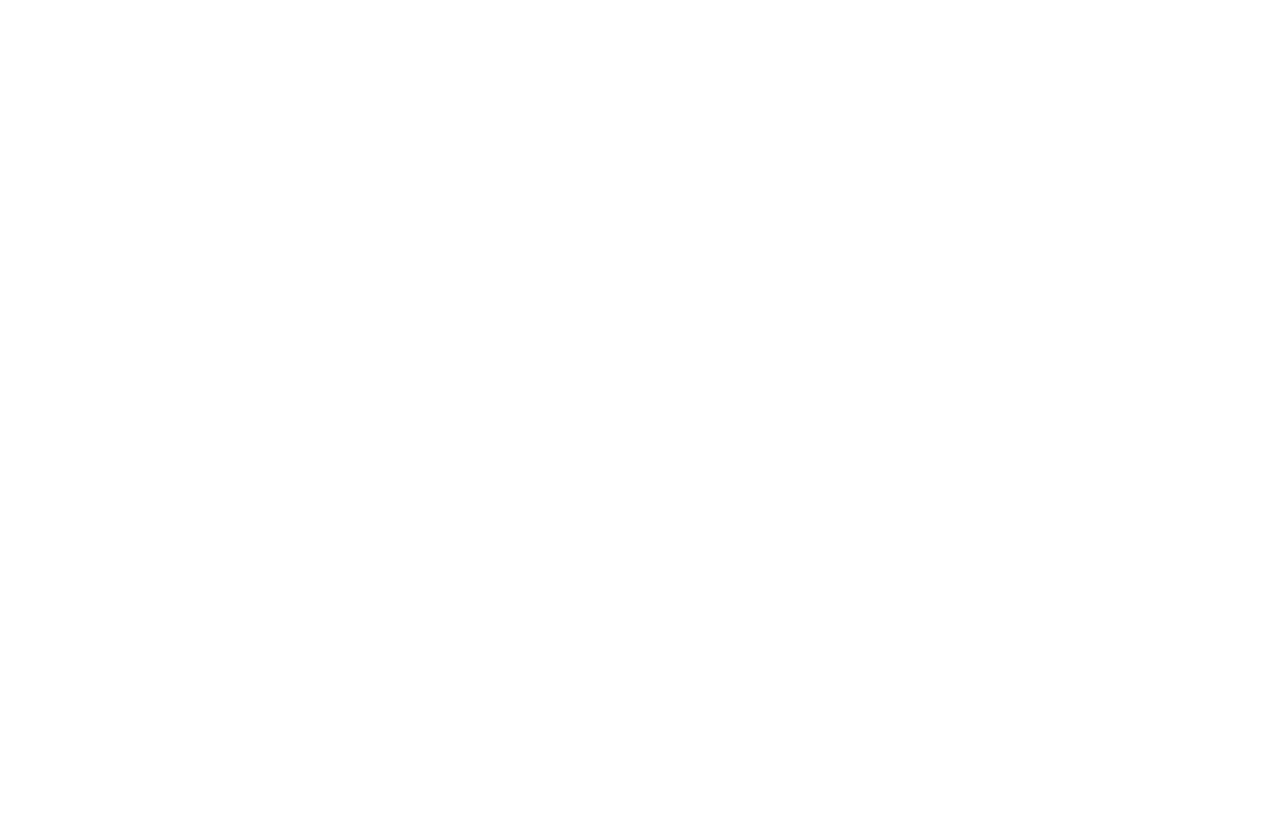
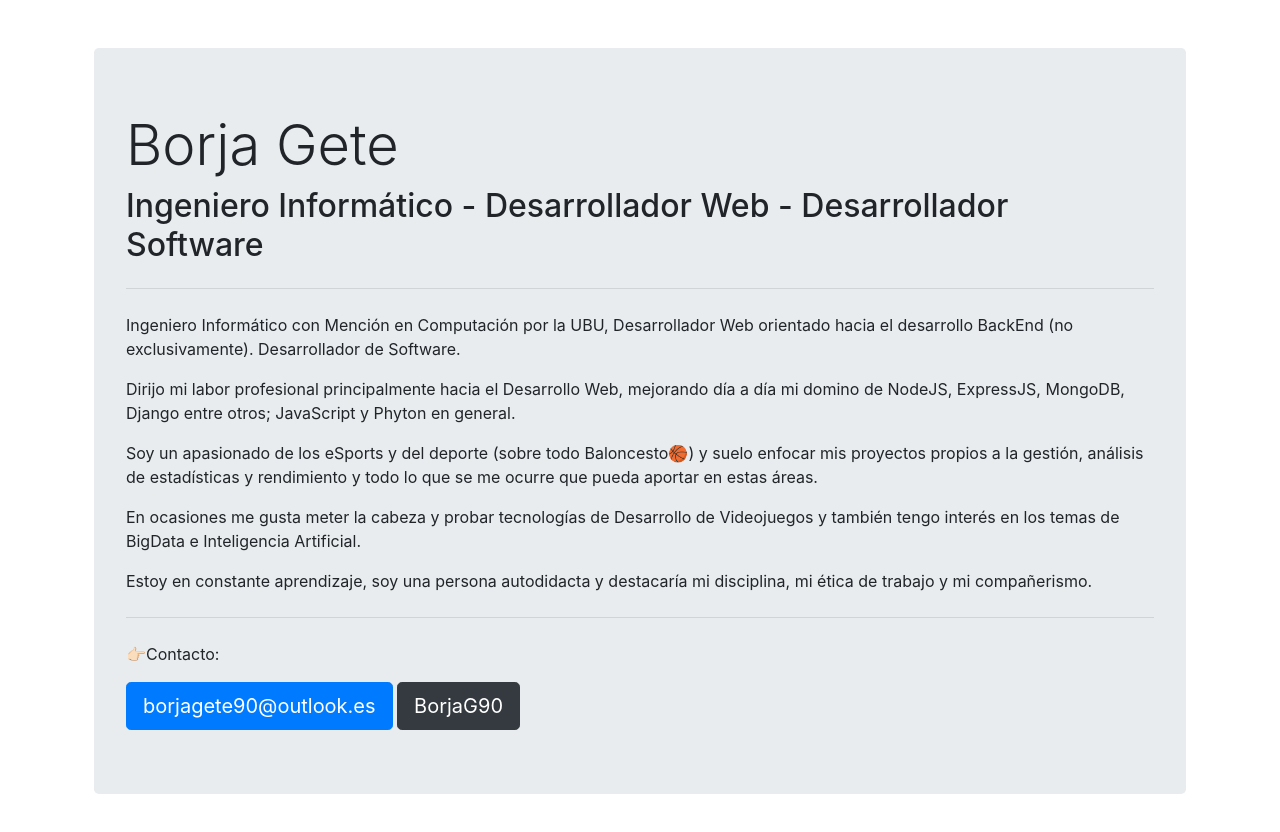
Before and after one commit to BorjaG90/portfolio, a plain HTML site: page src/index.html in a window 1280 px wide. Before the commit the page ends 800 px from the top, so only its background shows below. Drawn offline with nearby package versions, Linux system fonts and the light colour scheme.

Commit message:
Add Bootstrap

```diff
--- a/src/index.html
+++ b/src/index.html
@@ -1,12 +1,38 @@
 <!DOCTYPE html>
-<html lang="en">
+<html lang="es">
 <head>
   <meta charset="UTF-8">
   <meta name="viewport" content="width=device-width, initial-scale=1.0">
   <meta http-equiv="X-UA-Compatible" content="ie=edge">
   <title>Borja Gete</title>
+  <!-- Bootstrap4 -->
+  <link rel="stylesheet" href="https://stackpath.bootstrapcdn.com/bootstrap/4.3.1/css/bootstrap.min.css" integrity="sha384-ggOyR0iXCbMQv3Xipma34MD+dH/1fQ784/j6cY/iJTQUOhcWr7x9JvoRxT2MZw1T" crossorigin="anonymous">
+  <!-- FontAwesome -->
+  <link rel="stylesheet" href="https://use.fontawesome.com/releases/v5.7.2/css/all.css" integrity="sha384-fnmOCqbTlWIlj8LyTjo7mOUStjsKC4pOpQbqyi7RrhN7udi9RwhKkMHpvLbHG9Sr" crossorigin="anonymous">
+  <!-- Custom CSS -->
+  <link rel="stylesheet" href="/src/css/main.css">
 </head>
 <body>
+  <main class="container p-4 mb-5">
+    <div class="jumbotron mt-4">
+    <h1 class="display-4">Borja Gete</h1>
+    <h2>Ingeniero Informático - Desarrollador Web - Desarrollador Software</h2>
+    <hr class="my-4">
+    <p>Ingeniero Informático con Mención en Computación por la UBU, Desarrollador Web orientado hacia el desarrollo BackEnd (no exclusivamente). Desarrollador de Software.</p>
+    <p>Dirijo mi labor profesional principalmente hacia el Desarrollo Web, mejorando día a día mi domino de NodeJS, ExpressJS, MongoDB, Django entre otros; JavaScript y Phyton en general.</p>
+    <p>Soy un apasionado de los eSports y del deporte (sobre todo Baloncesto🏀) y suelo enfocar mis proyectos propios a la gestión, análisis de estadísticas y rendimiento y todo lo que se me ocurre que pueda aportar en estas áreas.</p>
+    <p>En ocasiones me gusta meter la cabeza y probar tecnologías de Desarrollo de Videojuegos y también tengo interés en los temas de BigData e Inteligencia Artificial.</p>
+    <p>Estoy en constante aprendizaje, soy una persona autodidacta y destacaría mi disciplina, mi ética de trabajo y mi compañerismo.</p>
+    <hr class="my-4">
+    <p>👉🏻Contacto:</p>
+    <a href="mailto://borjagete90@outlook.es" class="btn btn-primary btn-lg">borjagete90@outlook.es</a>
+    <a href="https://github.com/BorjaG90" class="btn btn-dark btn-lg">BorjaG90</a>
+  </main>
+
+  <!-- Scripts -->
+  <script src="https://code.jquery.com/jquery-3.3.1.slim.min.js" integrity="sha384-q8i/X+965DzO0rT7abK41JStQIAqVgRVzpbzo5smXKp4YfRvH+8abtTE1Pi6jizo" crossorigin="anonymous"></script>
+  <script src="https://cdnjs.cloudflare.com/ajax/libs/popper.js/1.14.7/umd/popper.min.js" integrity="sha384-UO2eT0CpHqdSJQ6hJty5KVphtPhzWj9WO1clHTMGa3JDZwrnQq4sF86dIHNDz0W1" crossorigin="anonymous"></script>
+  <script src="https://stackpath.bootstrapcdn.com/bootstrap/4.3.1/js/bootstrap.min.js" integrity="sha384-JjSmVgyd0p3pXB1rRibZUAYoIIy6OrQ6VrjIEaFf/nJGzIxFDsf4x0xIM+B07jRM" crossorigin="anonymous"></script>
 
 </body>
 </html>
```
